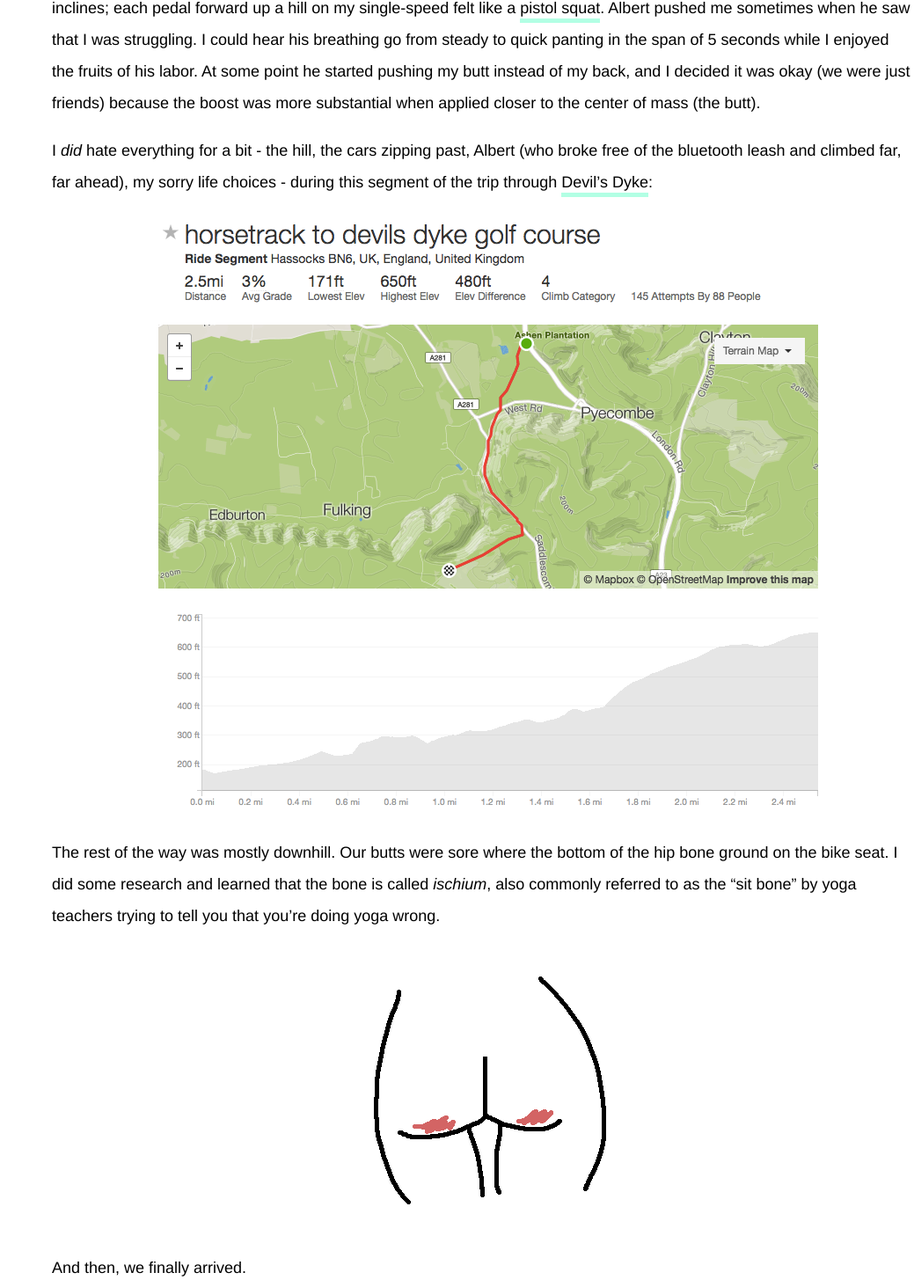
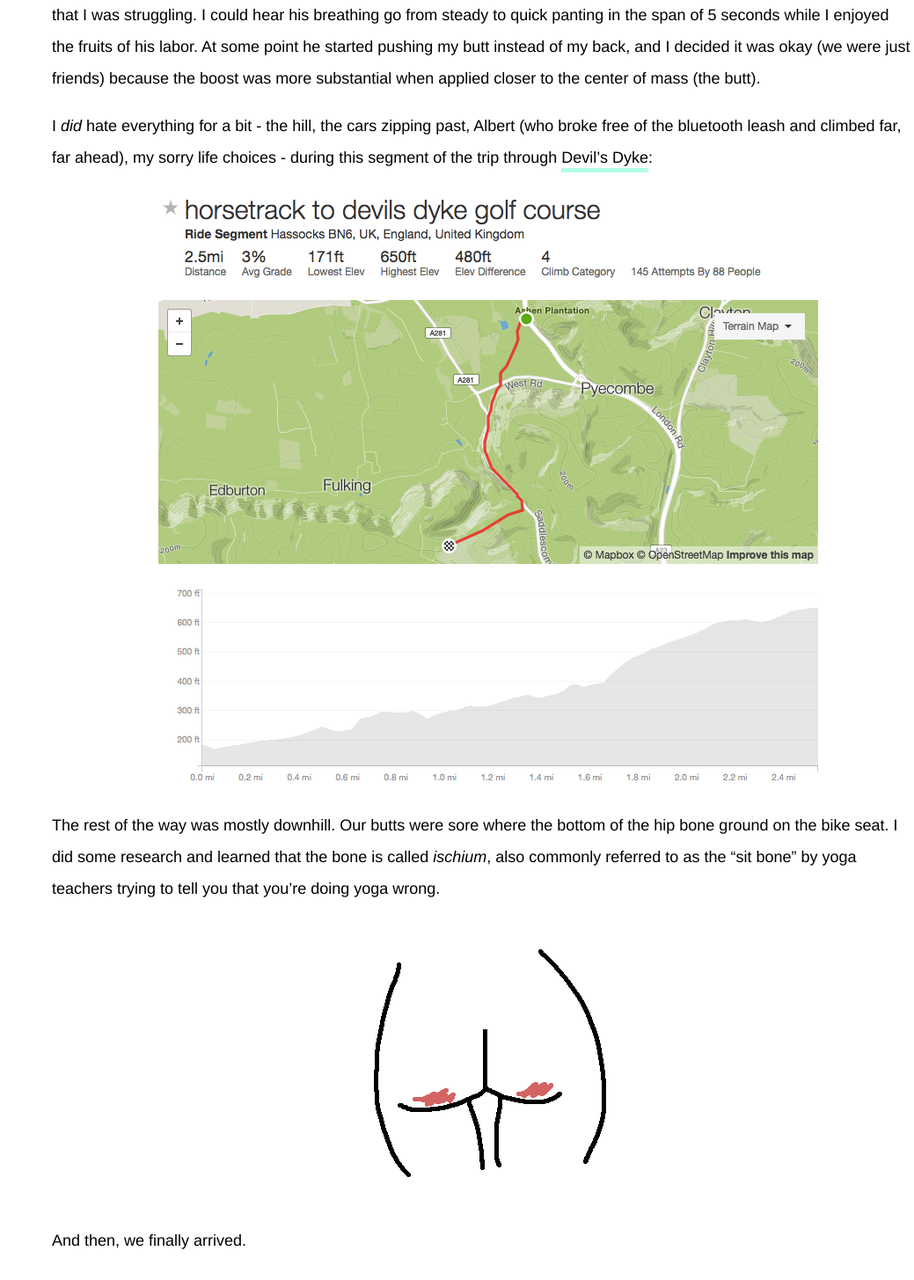
Before and after one commit to jiwonkim/albertmornington.space, a Flask app: page /post/brighton in a window 1280 px wide. Shown: the part 4721-6176 px from the top of the page at 88% size, without its empty margins (241-1280 px from the left). Run offline with Flask 2, Linux system fonts and the light colour scheme; some libraries are stand-ins or nearby versions.

Commit message:
Made aspect ratio work for image--original types too

```diff
--- a/static/style.css
+++ b/static/style.css
@@ -233,6 +233,10 @@ a:hover, a:visited {
     padding-top: 68%;
 }
 
+.image--respect-ar-88-percent:before {
+    padding-top: 88%;
+}
+
 .image--respect-ar-75-percent:before {
     padding-top: 75%;
 }
--- a/templates/base.html
+++ b/templates/base.html
@@ -14,9 +14,7 @@
 <body>
     <div class="content flex-row">
         <div class="col-a col-a--300 sm-full-width">
-            <img class="image--centered" src="{{ url_for('static', filename='300_albertmornington.jpg') }}">
             <div class="title"><p>adventures <span class="preposition">of</span> albert mornington</p></div>
-
             {{ navigation.render() }}
         </div>
 
--- a/templates/brighton.html
+++ b/templates/brighton.html
@@ -63,7 +63,7 @@
         We took a quick standing snack break when we passed Gatwick, the halfway point. We counted maybe five or six planes pass above our heads while I realized granola raspberry cookies were in fact the most delicious food in the world.
     </p>
 
-    <img class="image--centered image--original" src="{{ url_for('static', filename='brighton/gatwick.gif') }}">
+    {{ image.render_centered_with_custom_width('brighton/gatwick.gif', 400, 68) }}
 
     <p class="post-paragraph">
         Hills were mostly okay. Though what would’ve been 90% cardio turned into 90% strength training when I climbed brief inclines; each pedal forward up a hill on my single-speed felt like a <a href="http://www.bodybuilding.com/fun/pistol-perfect-one-legged-squats-and-beyond.html" target="_blank">pistol squat</a>. Albert pushed me sometimes when he saw that I was struggling. I could hear his breathing go from steady to quick panting in the span of 5 seconds while I enjoyed the fruits of his labor. At some point he started pushing my butt instead of my back, and I decided it was okay (we were just friends) because the boost was more substantial when applied closer to the center of mass (the butt).
@@ -73,13 +73,13 @@
         I <i>did</i> hate everything for a bit - the hill, the cars zipping past, Albert (who broke free of the bluetooth leash and climbed far, far ahead), my sorry life choices - during this segment of the trip through <a href="https://www.strava.com/segments/5596541" target="_blank">Devil’s Dyke</a>:
     </p>
 
-    <img class="image--centered image--original" src="{{ url_for('static', filename='brighton/devils_dyke_strava.png') }}">
+    {{ image.render_centered_with_custom_width('brighton/devils_dyke_strava.png', 780, 88) }}
 
     <p class="post-paragraph">
         The rest of the way was mostly downhill. Our butts were sore where the bottom of the hip bone ground on the bike seat. I did some research and learned that the bone is called <i>ischium</i>, also commonly referred to as the “sit bone” by yoga teachers trying to tell you that you’re doing yoga wrong.
     </p>
 
-    <img class="image--centered image--original" src="{{ url_for('static', filename='brighton/butt.gif') }}">
+    {{ image.render_centered_with_custom_width('brighton/butt.gif', 328, 100) }}
 
     <p class="post-paragraph">
         And then, we finally arrived.
--- a/templates/image.html
+++ b/templates/image.html
@@ -1,7 +1,22 @@
 {% macro render_centered(filename, display_size, aspect_ratio_percentage) -%}
     <div class="image--centered image--{{ display_size }} image--respect-ar image--respect-ar-{{ aspect_ratio_percentage }}-percent">
-        <div class="image-wrapper">
-            <img class="image--pixelated" src="{{ url_for('static', filename=filename) }}">
-        </div>
+        {{ _render_image_wrapper(filename) }}
     </div>
 {%- endmacro %}
+
+{% macro render_centered_with_custom_width(filename, width, aspect_ratio_percentage) -%}
+    <div class="image--centered image--original image--respect-ar image--respect-ar-{{ aspect_ratio_percentage }}-percent" style="width: {{ width }}px;">
+        {{ _render_image_wrapper(filename) }}
+    </div>
+{%- endmacro %}
+
+
+{% macro _render_image_wrapper(filename) -%}
+    <div class="image-wrapper">
+        {% if 'pixelated' in filename %}
+            <img class="image--pixelated" src="{{ url_for('static', filename=filename) }}">
+        {% else %}
+            <img src="{{ url_for('static', filename=filename) }}">
+        {% endif %}
+    </div>
+{%- endmacro %}
```
